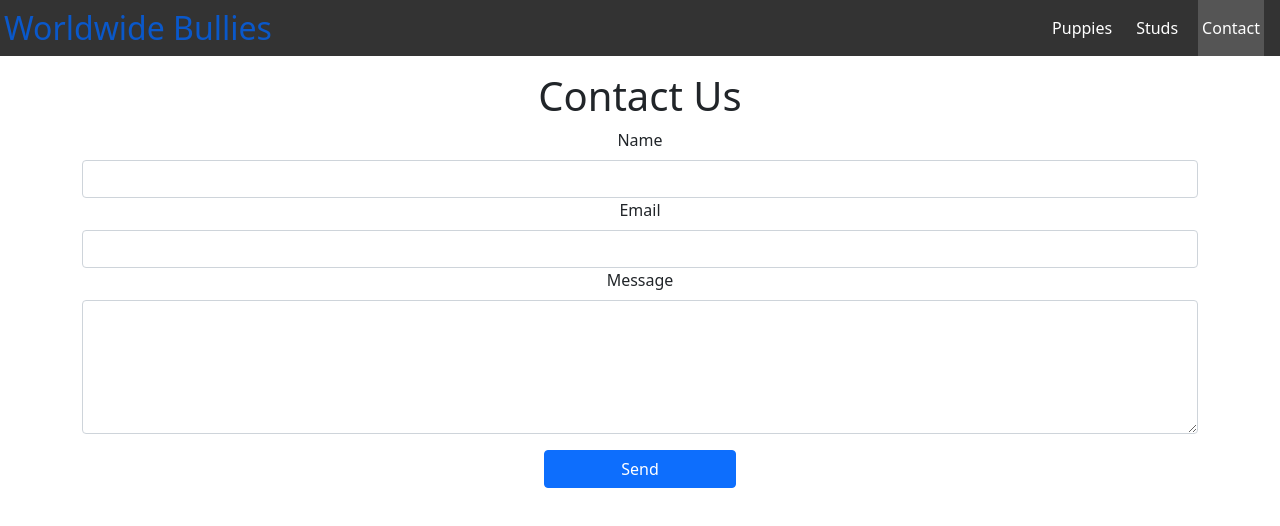
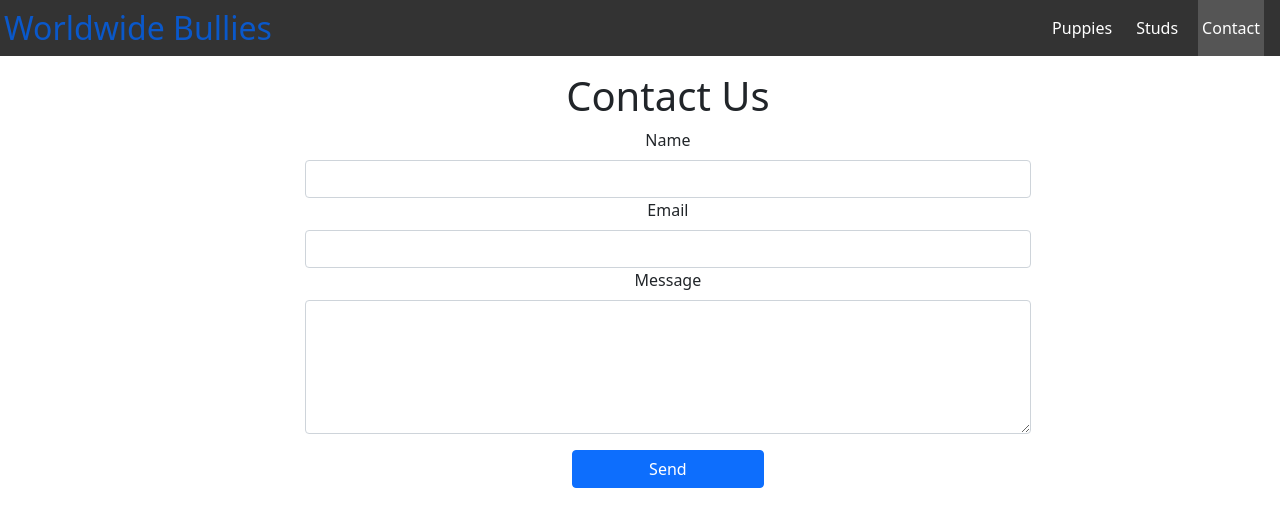
Before and after one commit to RileyShimp/WWB, a React (Create React App) app: page /contact in a window 1280 px wide. Shown: the top 526 px of the page. Built offline with nearby package versions, Linux system fonts and the light colour scheme.

Commit message:
Add custom styles to contact form

```diff
--- a/src/App.css
+++ b/src/App.css
@@ -72,3 +72,8 @@ nav ul{
 .puppyCard:hover{
   box-shadow: 6px 10px #0000009c;
 }
+
+.EmailForm {
+  max-width: 85%;
+  padding-left: 20%;
+}
```
